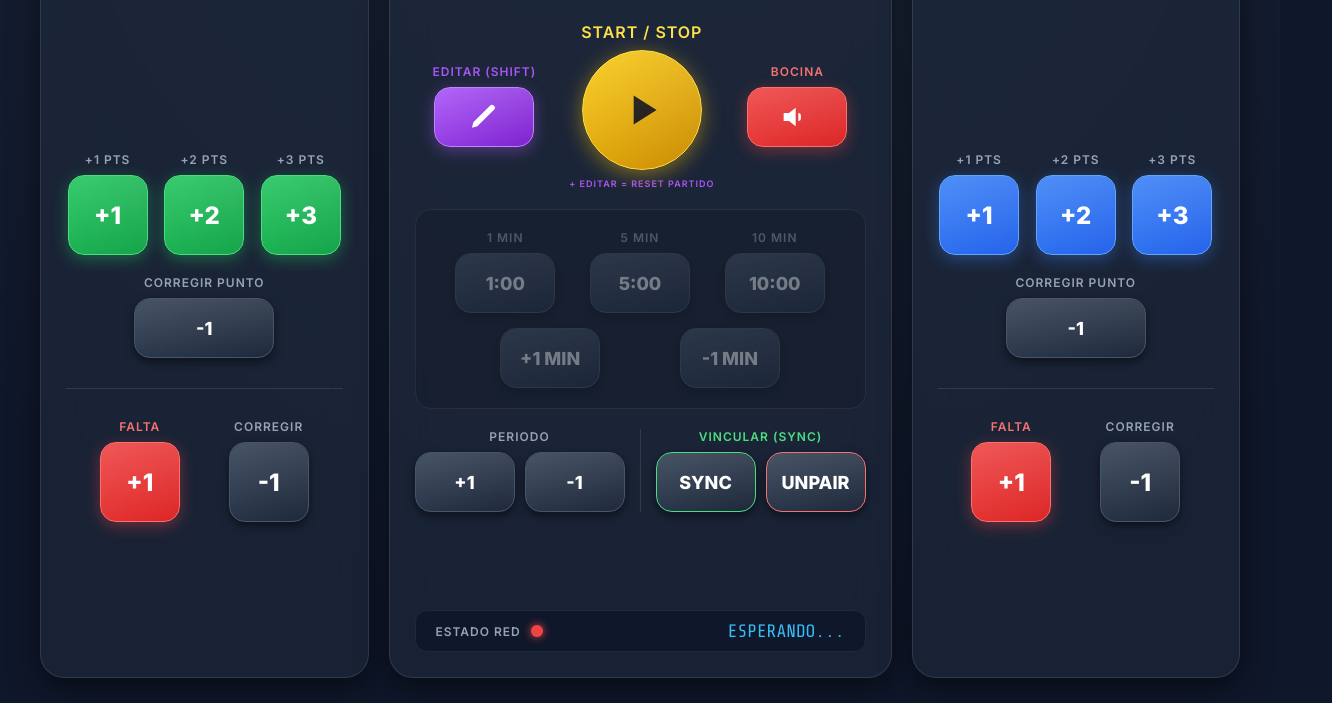
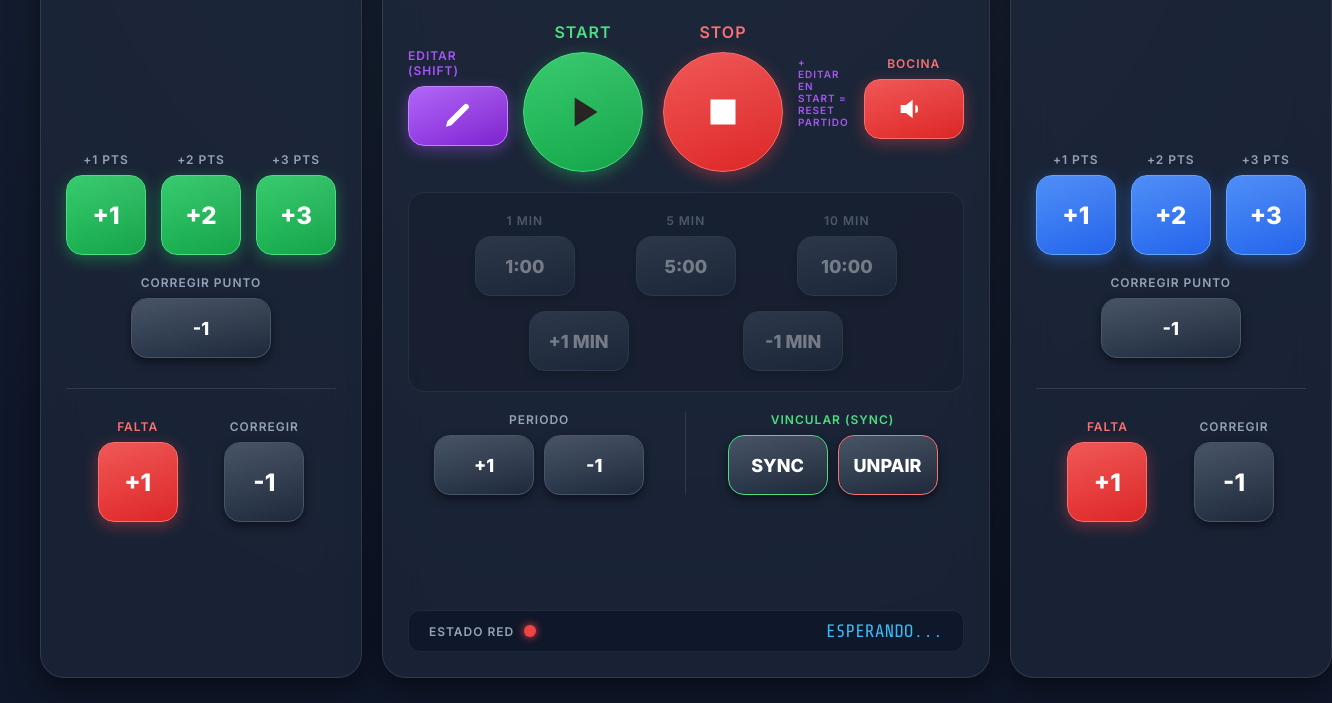
Before and after one commit to lheredi281/os-molmatrepc, an Electron app: page mando.html in a window 1280 px wide. Shown: the part 97-800 px from the top of the page, 1332 px wide, since content can reach past the window. Drawn offline with nearby package versions, Linux system fonts and the light colour scheme; no server answers.

Commit message:
feat: Separar botones de START y STOP en el mando y comandos explícitos

```diff
--- a/mando.html
+++ b/mando.html
@@ -222,13 +222,21 @@
                         </button>
                     </div>
 
-                    <div class="control-group">
-                        <span class="label" style="color: #fde047; font-size: 16px;">START / STOP</span>
-                        <button class="btn-huge btn-yellow" onclick="handleStartStop()">
-                            <svg viewBox="0 0 24 24" style="fill: #1c1917;"><path d="M8 5v14l11-7z"/></svg>
-                        </button>
-                        <span class="label" style="font-size: 9px; color: #a855f7;">+ EDITAR = RESET PARTIDO</span>
+                    <div class="control-group" style="flex-direction: row; gap: 20px;">
+                        <div style="display: flex; flex-direction: column; align-items: center; gap: 10px;">
+                            <span class="label" style="color: #4ade80; font-size: 16px;">START</span>
+                            <button class="btn-huge btn-green" onclick="handleStart()">
+                                <svg viewBox="0 0 24 24" style="fill: #1c1917;"><path d="M8 5v14l11-7z"/></svg>
+                            </button>
+                        </div>
+                        <div style="display: flex; flex-direction: column; align-items: center; gap: 10px;">
+                            <span class="label" style="color: #f87171; font-size: 16px;">STOP</span>
+                            <button class="btn-huge btn-red" onclick="handleStop()">
+                                <svg viewBox="0 0 24 24" style="fill: white;"><path d="M6 6h12v12H6z"/></svg>
+                            </button>
+                        </div>
                     </div>
+                    <span class="label" style="font-size: 10px; color: #a855f7; margin-top: -10px;">+ EDITAR EN START = RESET PARTIDO</span>
 
                     <div class="control-group">
                         <span class="label" style="color: #f87171;">BOCINA</span>
```
Also changed, not shown: renderer.js (+7 -1 lines).
